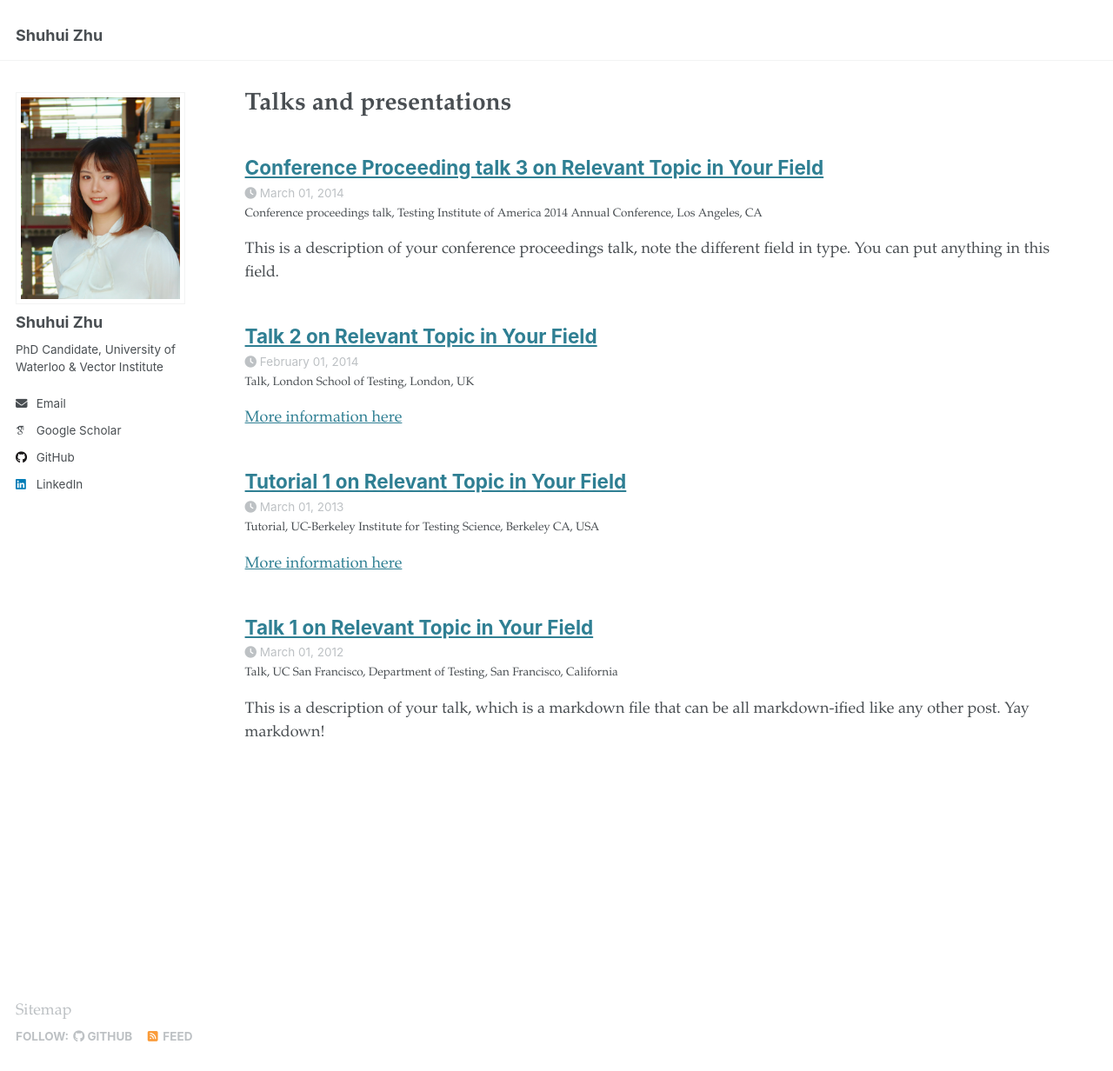
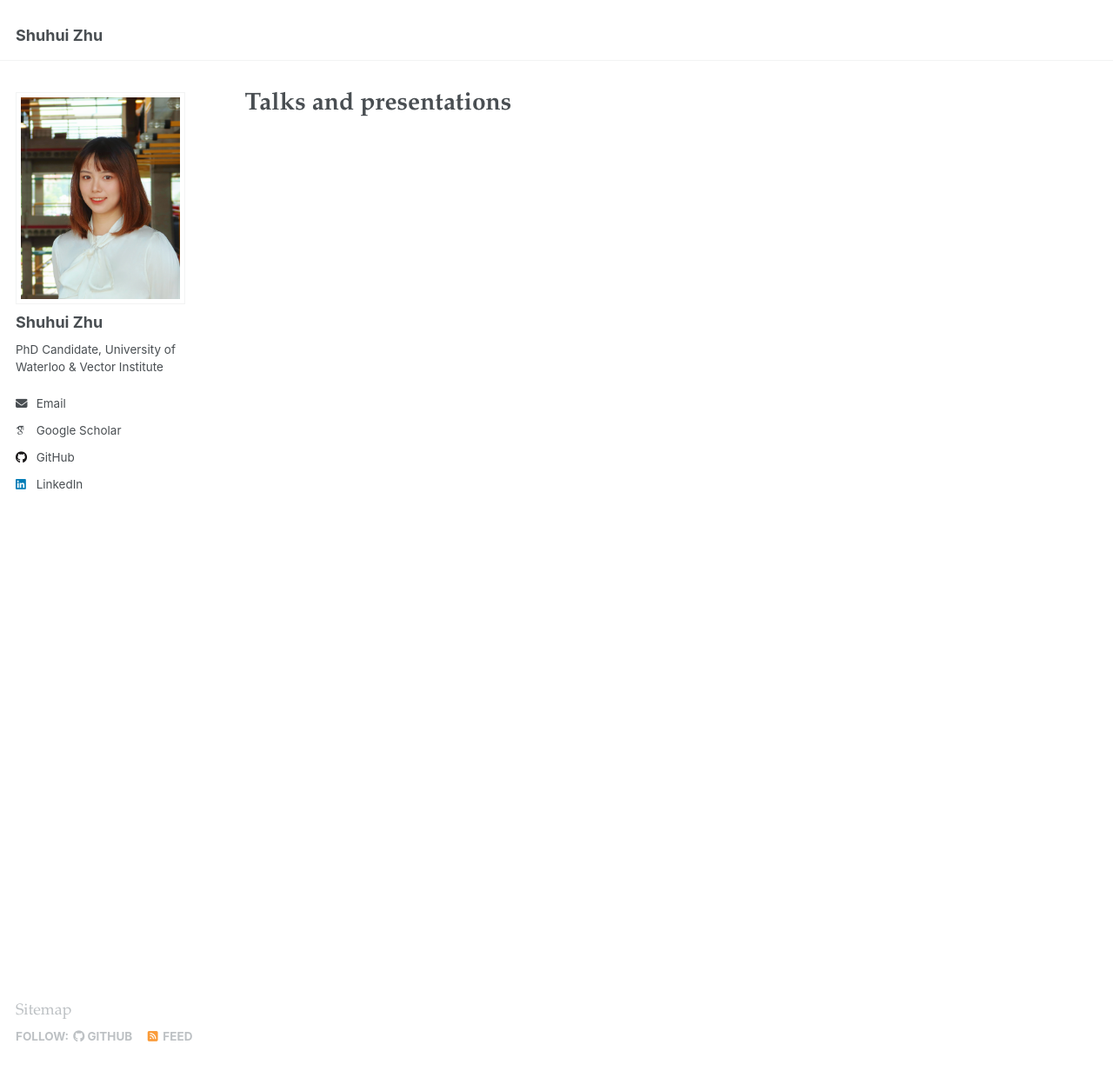
Before and after one commit to shuhui-zhu/shuhui-zhu.github.io, a Jekyll site: the page built from _pages/talks.html, in a window 1280 px wide and 1232 px high. Shown: the whole window at 87% size. Built offline with Jekyll 4.4.1, drawn with Linux system fonts in a browser that asks for light colours; some web fonts are replaced; part of the change alters nothing that is shown.

```diff
--- a/_config.yml
+++ b/_config.yml
@@ -213,76 +213,76 @@ kramdown:
 
 
 # These settings control the types of collections used by the template
-collections:
-  teaching:
-    output: false
-    permalink: /:collection/:path/
-  publications:
-    output: false
-    permalink: /:collection/:path/
-  portfolio:
-    output: false
-    permalink: /:collection/:path/
-  talks:
-    output: false
-    permalink: /:collection/:path/
+# collections:
+#   teaching:
+#     output: false
+#     permalink: /:collection/:path/
+#   publications:
+#     output: false
+#     permalink: /:collection/:path/
+#   portfolio:
+#     output: false
+#     permalink: /:collection/:path/
+#   talks:
+#     output: false
+#     permalink: /:collection/:path/
 
 
 # These settings control how pages and collections are included in the site
-defaults:
-  # _posts
-  - scope:
-      path: ""
-      type: posts
-    values:
-      layout: single
-      author_profile: false
-      read_time: true
-      comments: true
-      share: true
-      related: true
-  # _pages
-  - scope:
-      path: ""
-      type: pages
-    values:
-      layout: single
-      author_profile: false
-  # _teaching
-  - scope:
-      path: ""
-      type: teaching
-    values:
-      layout: single
-      author_profile: false
-      share: true
-      comments: true
-  # _publications
-  - scope:
-      path: ""
-      type: publications
-    values:
-      layout: single
-      author_profile: false
-      share: true
-      comments: true
-  # _portfolio
-  - scope:
-      path: ""
-      type: portfolio
-    values:
-      layout: single
-      author_profile: false
-      share: true
-      comment: true
-  # _talks
-  - scope:
-      path: ""
-      type: talks
-    values:
-      layout: talk
-      author_profile: false
-      share: true
+# defaults:
+#   # _posts
+#   - scope:
+#       path: ""
+#       type: posts
+#     values:
+#       layout: single
+#       author_profile: false
+#       read_time: true
+#       comments: true
+#       share: true
+#       related: true
+#   # _pages
+#   - scope:
+#       path: ""
+#       type: pages
+#     values:
+#       layout: single
+#       author_profile: false
+#   # _teaching
+#   - scope:
+#       path: ""
+#       type: teaching
+#     values:
+#       layout: single
+#       author_profile: false
+#       share: true
+#       comments: true
+#   # _publications
+#   - scope:
+#       path: ""
+#       type: publications
+#     values:
+#       layout: single
+#       author_profile: false
+#       share: true
+#       comments: true
+#   # _portfolio
+#   - scope:
+#       path: ""
+#       type: portfolio
+#     values:
+#       layout: single
+#       author_profile: false
+#       share: true
+#       comment: true
+#   # _talks
+#   - scope:
+#       path: ""
+#       type: talks
+#     values:
+#       layout: talk
+#       author_profile: false
+#       share: true
 
 
 # Sass/SCSS
```
